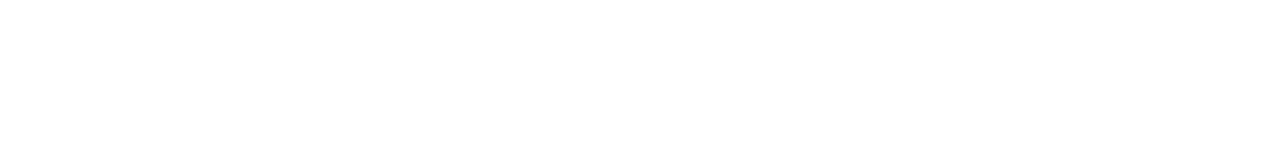
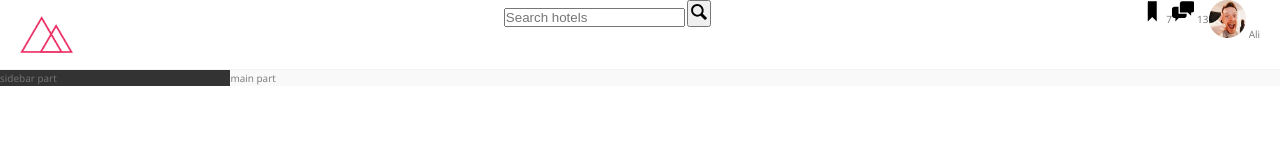
Before and after one commit to AbdulrhmanJo/Trillo, a website: page index.html in a window 1280 px wide. Drawn offline with nearby package versions, Linux system fonts and the light colour scheme.

Commit message:
basis structure of the page

```diff
--- a/index.html
+++ b/index.html
@@ -1,5 +1,6 @@
 <!DOCTYPE html>
 <html lang="en">
+
 <head>
     <meta charset="UTF-8">
     <meta name="viewport" content="width=device-width, initial-scale=1.0">
@@ -10,7 +11,46 @@
 
     <title>trillo &mdash; Your all-in-one booking app</title>
 </head>
+
 <body>
+    <div class="container">
+        <header class="header">
 
+            <img src="img/logo.png" alt="Trillo logo" class="logo">
+
+
+            <form action="#" class="search">
+                <input type="text" class="search__input" placeholder="Search hotels">
+                <button class="search__button">
+                    <svg class="search__icon">
+                        <use xlink:href="img/sprite.svg#icon-magnifying-glass"></use>
+                    </svg>
+                </button>
+            </form>
+
+            <nav class="user-nav">
+                <div class="user-nav__icon-box">
+                    <svg class="user-nav__icon">
+                        <use xlink:href="img/sprite.svg#icon-bookmark"></use>
+                    </svg>
+                    <span class="user-nav__nof">7</span>
+                </div>
+                <div class="user-nav__icon-box">
+                    <svg class="user-nav__icon">
+                        <use xlink:href="img/sprite.svg#icon-chat"></use>
+                    </svg>
+                    <span class="user-nav__nof">13</span>
+                </div>
+                <div class="user-nav__user">
+                    <img src="img/user-1.jpg" alt="user photo" class="user-nav__user-photo">
+                    <span class="user-nav__user-name">Ali</span>
+                </div>
+            </nav>
+        </header>
+        <aside class="sidebar">sidebar part</aside>
+        <main class="hotel-view">main part</main>
+    </div>
 </body>
+
+
 </html>
--- a/package.json
+++ b/package.json
@@ -5,8 +5,6 @@
   "main": "index.js",
   "scripts": {
     "watch:sass": "node-sass sass/main.scss css/style.css -w",
-    "devserver": "live-server",
-    "start": "npm-run-all --parallel devserver watch:sass",
     "compile:sass": "node-sass sass/main.scss css/style.comp.css",
     "prefix:css": "postcss --use autoprefixer -b 'last 10 versions' css/style.comp.css -o css/style.prefix.css",
     "compress:css": "node-sass css/style.prefix.css css/style.css --output-style compressed",
--- /dev/null
+++ b/sass/_base.scss
@@ -0,0 +1,51 @@
+/*
+COLORS
+
+Primary: #eb2f64
+Primary light: #FF3366
+Primary dark: #BA265D
+
+Grey light 1: #faf9f9
+Grey light 2: #f4f2f2
+Grey light 3: #f0eeee
+Grey light 4: #ccc
+
+Grey dark 1: #333
+Grey dark 2: #777
+Grey dark 3: #999
+
+*/
+
+:root {
+  --color-Primary: #eb2f64;
+  --color-Primary-light: #ff3366;
+  --color-Primary-dark: #ba265d;
+
+  --color-Grey-light-1: #faf9f9;
+  --color-Grey-light-2: #f4f2f2;
+  --color-Grey-light-3: #f0eeee;
+  --color-Grey-light-4: #ccc;
+
+  --color-Grey-dark-1: #333;
+  --color-Grey-dark-2: #777;
+  --color-Grey-dark-3: #999;
+}
+
+*,
+*::before,
+*::after {
+  margin: 0;
+  padding: 0;
+  box-sizing: border-box;
+}
+
+html {
+  font-size: 62.5%; // 1rem = 10px
+}
+
+body {
+  font-family: "Open Sans", sans-serif;
+  font-weight: 400;
+  line-height: 1.6;
+  color: var(--color-Grey-dark-2);
+}
--- /dev/null
+++ b/sass/_layout.scss
@@ -0,0 +1,27 @@
+.container{
+    display: flex;
+    flex-wrap: wrap;
+
+    .header{
+        background-color: #fff;
+        height: 7rem;
+        border-bottom: 1px solid var(--color-Grey-light-2);
+        flex:100%;
+        display: flex;
+        justify-content: space-between;
+        padding: 0 2rem;
+
+    }
+
+    .sidebar{
+        flex: 0 0 18%;
+        background-color: var(--color-Grey-dark-1);
+    }
+
+    .hotel-view{
+        flex: 1;
+        background-color: var(--color-Grey-light-1);
+    }
+
+
+}
--- /dev/null
+++ b/sass/components.scss
@@ -0,0 +1,56 @@
+///////////////////////
+///logo
+.logo{
+    height: 3.75rem;
+    align-self: center;
+}
+
+
+///////////////////////
+/// search
+.search{
+    &__input{
+
+    }
+
+    &__button{
+
+    }
+
+    &__icon{
+       height: 2rem;
+       width: 2rem;
+    }
+}
+
+
+///////////////////////
+/// nav
+.user-nav{
+    display: flex;
+    &__icon-box{
+
+    }
+
+    &__icon{
+        height: 2.25rem;
+        width: 2.25rem;
+    }
+
+    &__nof{
+
+    }
+
+    &__user{
+
+    }
+
+    &__user-photo{
+        height: 3.75rem;
+        border-radius: 50%;
+    }
+
+    &__user-name{
+
+    }
+}
--- a/sass/main.scss
+++ b/sass/main.scss
@@ -1,17 +1,3 @@
-/*
-COLORS
-
-Primary: #eb2f64
-Primary light: #FF3366
-Primary dark: #BA265D
-
-Grey light 1: #faf9f9
-Grey light 2: #f4f2f2
-Grey light 3: #f0eeee
-Grey light 4: #ccc
-
-Grey dark 1: #333
-Grey dark 2: #777
-Grey dark 3: #999
-
-*/
+@import "base",
+        "layout",
+        "components";
```
Also changed, not shown: css/style.css. Lines whose indentation alone changed are shown as unchanged.
